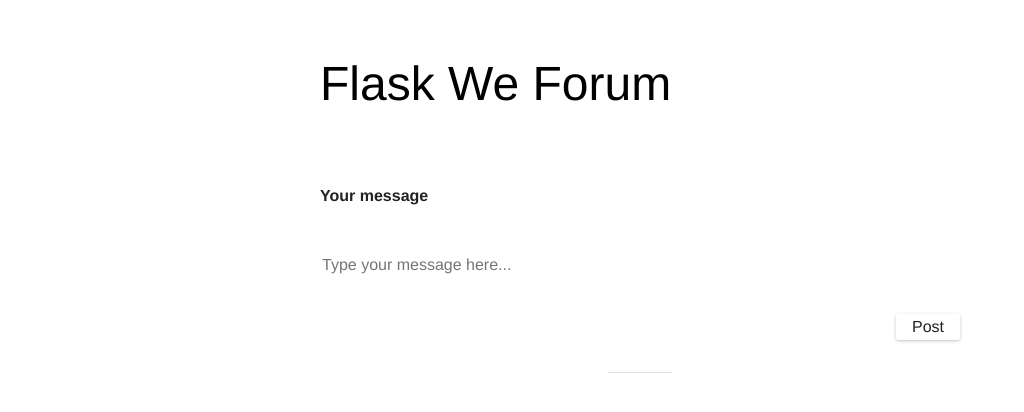
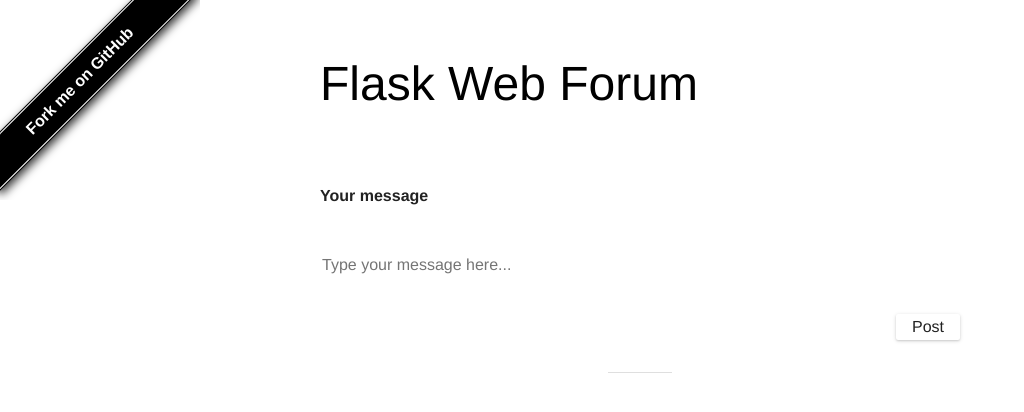
Before and after one commit to chinatimmy/flask-webforum, a Flask app: page / in a window 1280 px wide. Shown: the top 412 px of the page, without its empty margins (0-1024 px from the left). Run offline with Flask 2, Linux system fonts and the light colour scheme; data that the repository does not hold is empty.

Commit message:
le fork me

```diff
--- a/static/css.css
+++ b/static/css.css
@@ -135,3 +135,57 @@ input[type='submit']:active {
 	font-family: inherit;
 	font-size: 1rem;
 }
+
+
+#forkongithub a{
+	background:#000;
+	color:#fff;
+	text-decoration:none;
+	font-family:arial,sans-serif;
+	text-align:center;
+	font-weight:bold;
+	padding:5px 40px;
+	font-size:1rem;
+	line-height:2rem;
+	position:relative;
+	transition:0.5s;
+}
+#forkongithub a:hover{background:#c11;color:#fff;}
+#forkongithub a::before,#forkongithub a::after{
+	content:"";
+	width:100%;
+	display:block;
+	position:absolute;
+	top:1px;
+	left:0;
+	height:1px;
+	background:#fff;
+}
+#forkongithub a::after{
+	bottom:1px;
+	top:auto;
+}
+@media screen and (min-width:800px){
+	#forkongithub{
+		position:absolute;
+		display:block;
+		top:0;
+		left:0;
+		width:200px;
+		overflow:hidden;
+		height:200px;
+		z-index:9999;
+	}
+	#forkongithub a{
+		width:200px;
+		position:absolute;
+		top:60px;
+		left:-60px;
+		transform:rotate(-45deg);
+		-webkit-transform:rotate(-45deg);
+		-ms-transform:rotate(-45deg);
+		-moz-transform:rotate(-45deg);
+		-o-transform:rotate(-45deg);
+		box-shadow:4px 4px 10px rgba(0,0,0,0.8);
+	}
+}
--- a/templates/index.html
+++ b/templates/index.html
@@ -3,7 +3,7 @@
 <html>
 <head>
 	<meta charset="utf-8" />
-	<title>Flask We Forum</title>
+	<title>Flask Web Forum</title>
 	<link rel="stylesheet" type="text/css" href="/static/css.css" />
 </head>
 
@@ -12,11 +12,11 @@
 		<div class="container">
 
 			<header class="main-header">
-				<h1 class="logo">Flask We Forum</h1>
+				<h1 class="logo">Flask Web Forum</h1>
 			</header>
 
 			<section class="main-section">
-
+				<span id="forkongithub"><a href="https://github.com/chinatimmy/flask-webforum">Fork me on GitHub</a></span>
 				<header class="section-header">
 					<h2 class="section-title">Your message</h2>
 				</header>
```
